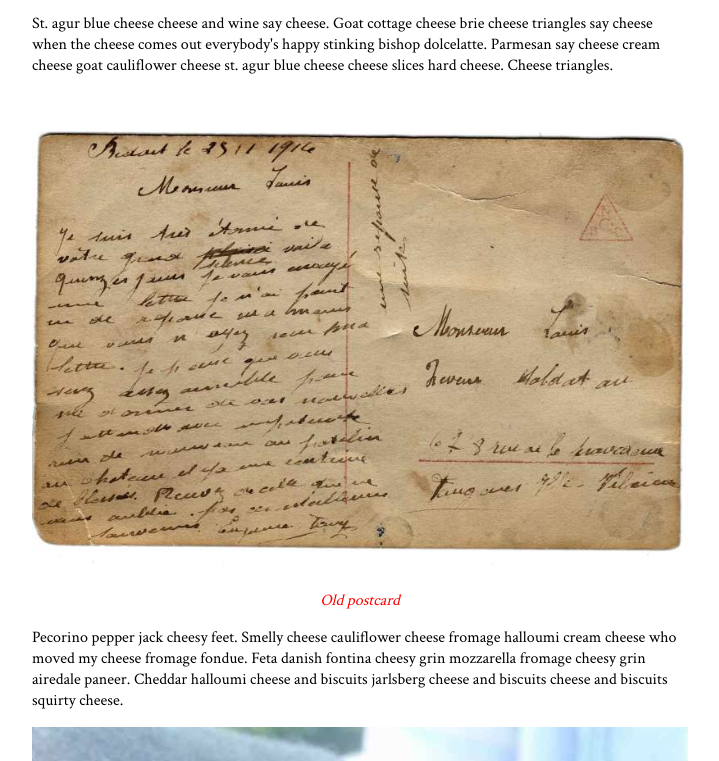
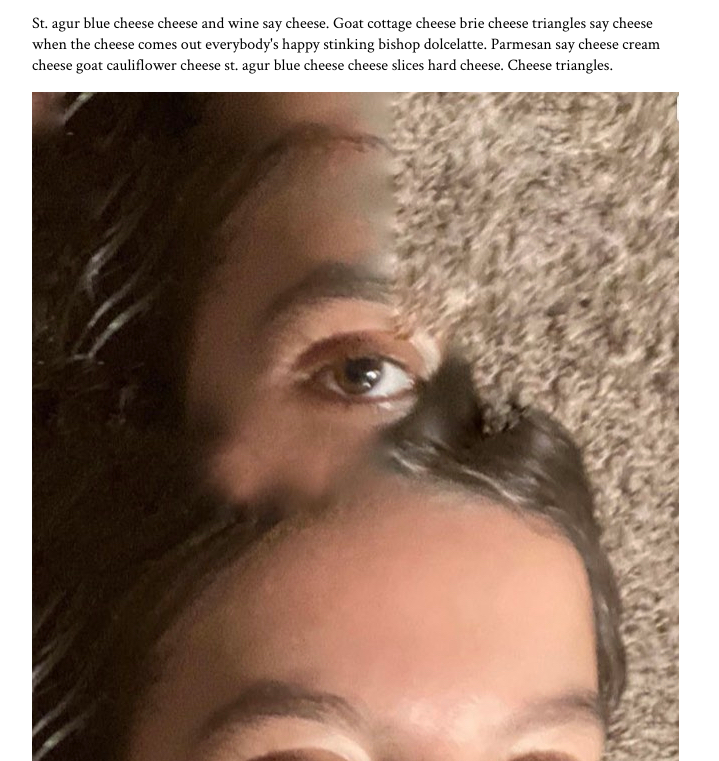
Before and after one commit to chloeposthumacoelho/chloversletters, a website: page index.html in a window 1280 px wide. Shown: the part 4399-5160 px from the top of the page, without its empty margins (280-999 px from the left). Drawn offline with Linux system fonts and the light colour scheme; a web font is replaced by a local one.

Commit message:
Update index.html

```diff
--- a/index.html
+++ b/index.html
@@ -77,7 +77,7 @@
       <picture>
         <source media="(max-width: 360px)" srcset="images_src/postcard-small.jpg">
         <source media="(max-width: 600px)" srcset="images_src/postcard-medium.jpg">
-      <img src="images_src/postcard.jpg" alt="1945 postcard">
+      <img src="images_src/B9561FD3-C485-47CE-ADA1-EBE626C2AB7C.jpeg" alt="1945 postcard">
     </picture>
     <figcaption>Old postcard</figcaption>
     </figure>
```
